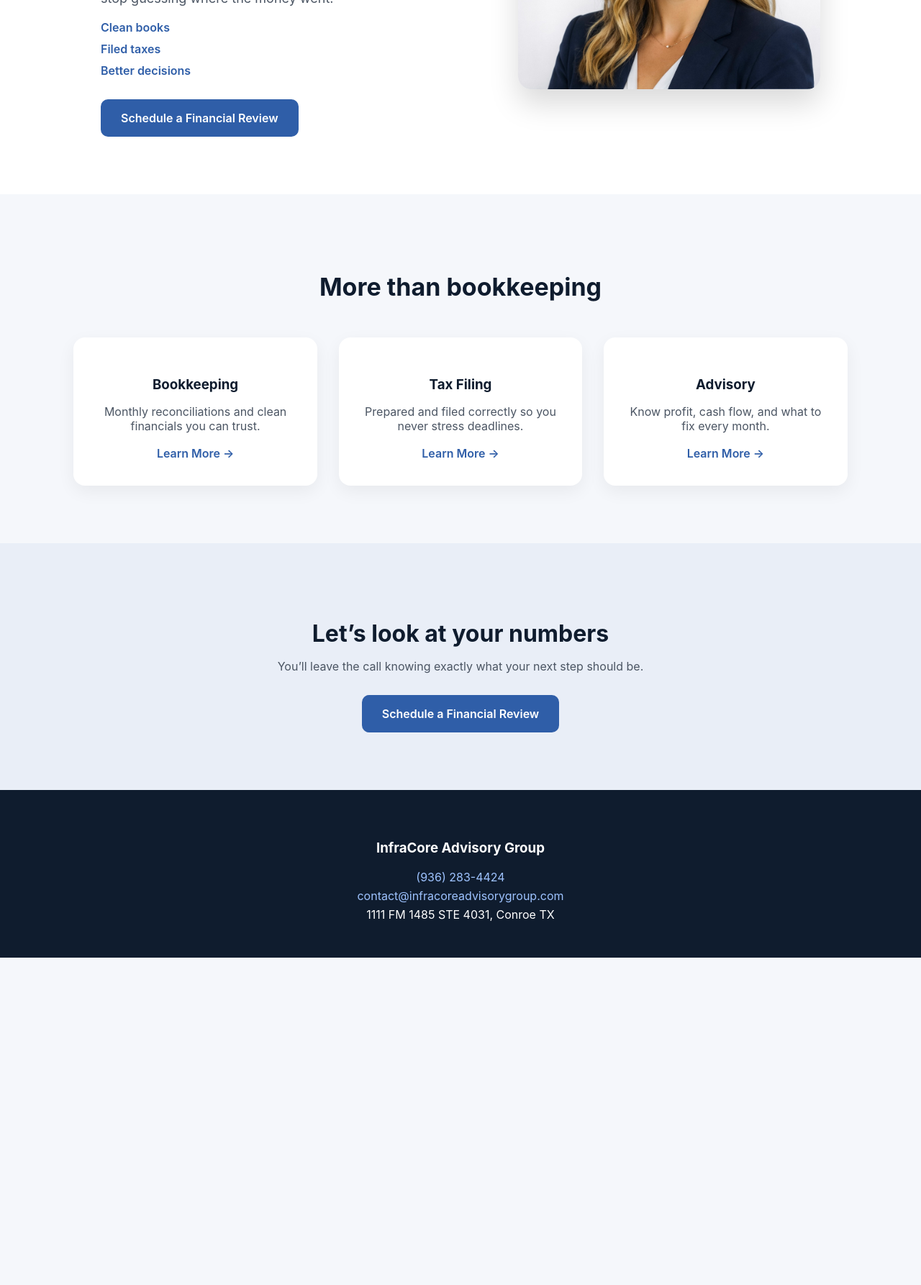
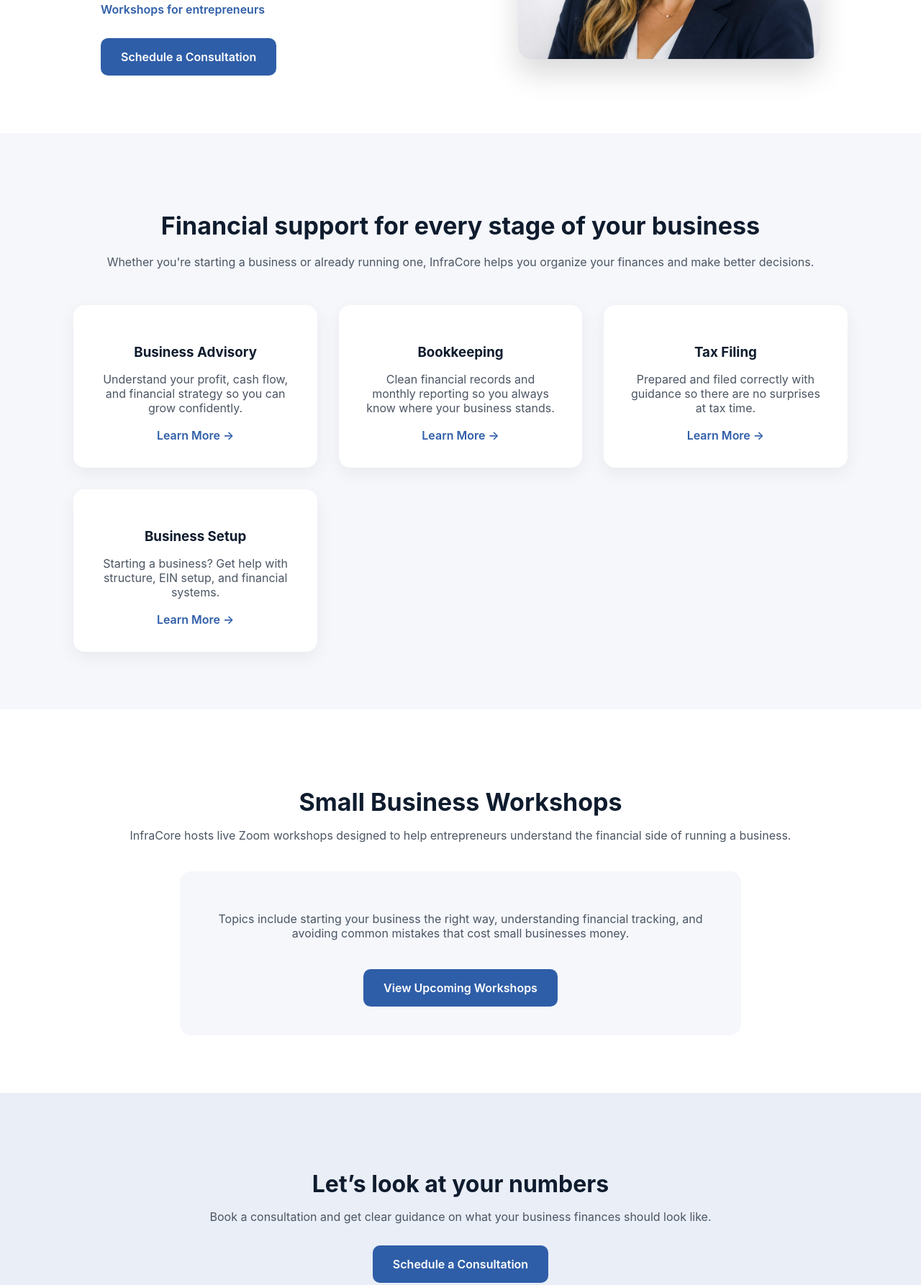
Before and after one commit to infracoreadvisorygroup/infracoreadvisory, a plain HTML site: page index.html in a window 1280 px wide. Shown: the part 460-2246 px from the top of the page at 72% size. Before the commit the page ends 1791 px from the top, so only its background shows below. Drawn offline with Linux system fonts and the light colour scheme.

Commit message:
Update index.html

```diff
--- a/index.html
+++ b/index.html
@@ -95,6 +95,11 @@ nav .links a{
 
 .services h2{
     font-size:34px;
+    margin-bottom:20px;
+}
+
+.services p{
+    color:#4b5563;
     margin-bottom:50px;
 }
 
@@ -121,6 +126,32 @@ nav .links a{
 .learn{
     color:#2f5ea8;
     font-weight:600;
+}
+
+/* ===== WORKSHOP SECTION ===== */
+
+.workshops{
+    background:white;
+    padding:80px 8%;
+    text-align:center;
+}
+
+.workshops h2{
+    font-size:34px;
+    margin-bottom:15px;
+}
+
+.workshops p{
+    color:#4b5563;
+    margin-bottom:40px;
+}
+
+.workshop-card{
+    max-width:700px;
+    margin:auto;
+    background:#f5f7fb;
+    padding:40px;
+    border-radius:16px;
 }
 
 /* ===== CTA SECTION ===== */
@@ -174,77 +205,125 @@ footer a{
 <!-- NAV -->
 <nav>
 <img src="logo.png.PNG" alt="InfraCore Logo">
+
 <div class="links">
 <a href="index.html">Home</a>
 <a href="services.html">Services</a>
 <a href="contact.html">Contact</a>
 </div>
+
 </nav>
 
 <!-- HERO -->
 <section class="hero">
+
 <div class="hero-text">
-        <h1>Understand your numbers.<br>Run your business with confidence.</h1>
+
+<h1>Financial clarity for small business owners.</h1>
 
 <p class="sub">
-            Bookkeeping, tax filing, and real financial guidance so you stop guessing where the money went.
+InfraCore Advisory Group helps entrepreneurs organize their finances, understand their numbers, and make smarter business decisions.
 </p>
 
 <ul class="points">
-            <li>Clean books</li>
-            <li>Filed taxes</li>
-            <li>Better decisions</li>
+<li>Business financial advisory</li>
+<li>Bookkeeping & tax filing</li>
+<li>Workshops for entrepreneurs</li>
 </ul>
 
-        <a href="contact.html#schedule" class="cta">Schedule a Financial Review</a>
+<a href="contact.html#schedule" class="cta">Schedule a Consultation</a>
+
 </div>
 
 <div class="hero-image">
-        <img src="hero.jpeg.jpg" alt="Advisor">
+<img src="hero.jpeg.jpg" alt="Small Business Advisory">
 </div>
+
 </section>
 
 <!-- SERVICES -->
 <section class="services">
-    <h2>More than bookkeeping</h2>
+
+<h2>Financial support for every stage of your business</h2>
+
+<p>
+Whether you're starting a business or already running one, InfraCore helps you organize your finances and make better decisions.
+</p>
 
 <div class="cards">
 
 <div class="card">
+<h3>Business Advisory</h3>
+<p>Understand your profit, cash flow, and financial strategy so you can grow confidently.</p>
+<a class="learn" href="advisory.html">Learn More →</a>
+</div>
+
+<div class="card">
 <h3>Bookkeeping</h3>
-            <p>Monthly reconciliations and clean financials you can trust.</p>
+<p>Clean financial records and monthly reporting so you always know where your business stands.</p>
 <a class="learn" href="bookkeeping.html">Learn More →</a>
 </div>
 
 <div class="card">
 <h3>Tax Filing</h3>
-            <p>Prepared and filed correctly so you never stress deadlines.</p>
+<p>Prepared and filed correctly with guidance so there are no surprises at tax time.</p>
 <a class="learn" href="taxes.html">Learn More →</a>
 </div>
 
 <div class="card">
-            <h3>Advisory</h3>
-            <p>Know profit, cash flow, and what to fix every month.</p>
-            <a class="learn" href="advisory.html">Learn More →</a>
+<h3>Business Setup</h3>
+<p>Starting a business? Get help with structure, EIN setup, and financial systems.</p>
+<a class="learn" href="setup.html">Learn More →</a>
 </div>
 
 </div>
+
+</section>
+
+<!-- WORKSHOPS -->
+<section class="workshops">
+
+<h2>Small Business Workshops</h2>
+
+<p>
+InfraCore hosts live Zoom workshops designed to help entrepreneurs understand the financial side of running a business.
+</p>
+
+<div class="workshop-card">
+
+<p>
+Topics include starting your business the right way, understanding financial tracking, and avoiding common mistakes that cost small businesses money.
+</p>
+
+<a class="cta" href="workshops.html">View Upcoming Workshops</a>
+
+</div>
+
 </section>
 
 <!-- CTA -->
 <section class="cta-section" id="schedule">
+
 <h2>Let’s look at your numbers</h2>
-    <p>You’ll leave the call knowing exactly what your next step should be.</p>
-    <a class="cta" href="https://calendly.com/contact-infracoreadvisorygroup/20min">Schedule a Financial Review</a>
+
+<p>
+Book a consultation and get clear guidance on what your business finances should look like.
+</p>
+
+<a class="cta" href="https://calendly.com/contact-infracoreadvisorygroup/20min">Schedule a Consultation</a>
+
 </section>
 
 <!-- FOOTER -->
 <footer>
+
 <h3>InfraCore Advisory Group</h3>
 
 <a href="tel:19362834424">(936) 283-4424</a>
 <a href="mailto:contact@infracoreadvisorygroup.com">contact@infracoreadvisorygroup.com</a>
+
 <div>1111 FM 1485 STE 4031, Conroe TX</div>
+
 </footer>
 
 </body>
```
Lines whose indentation alone changed are shown as unchanged.
